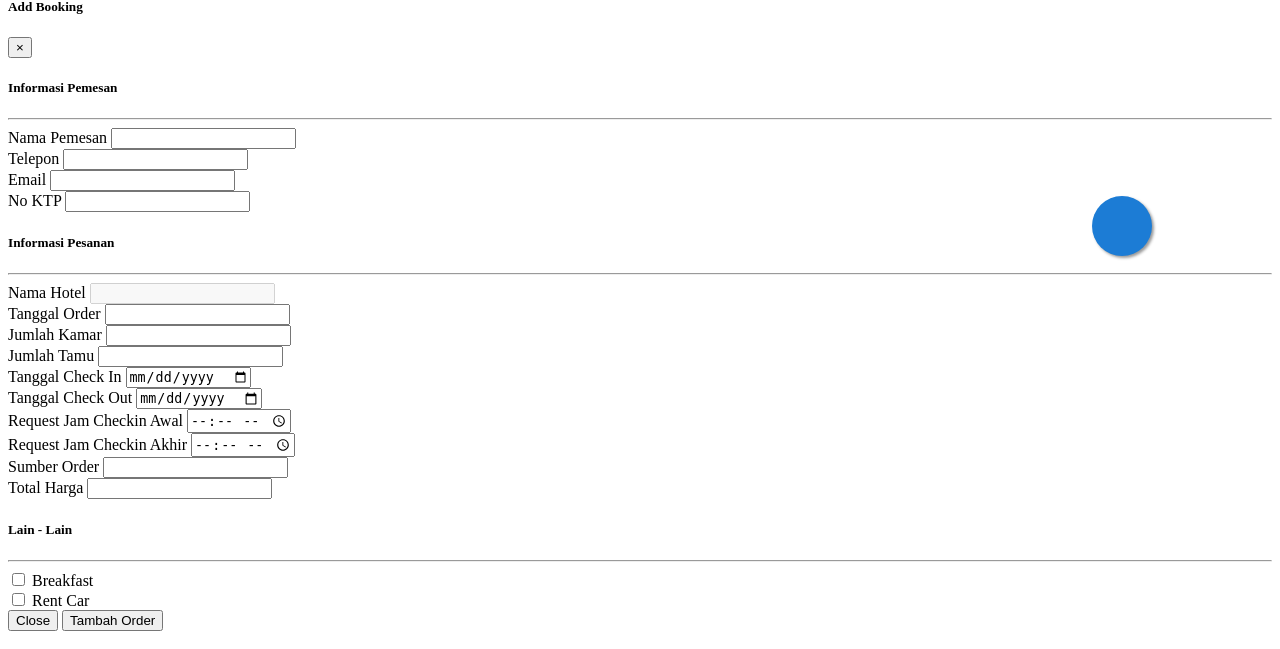
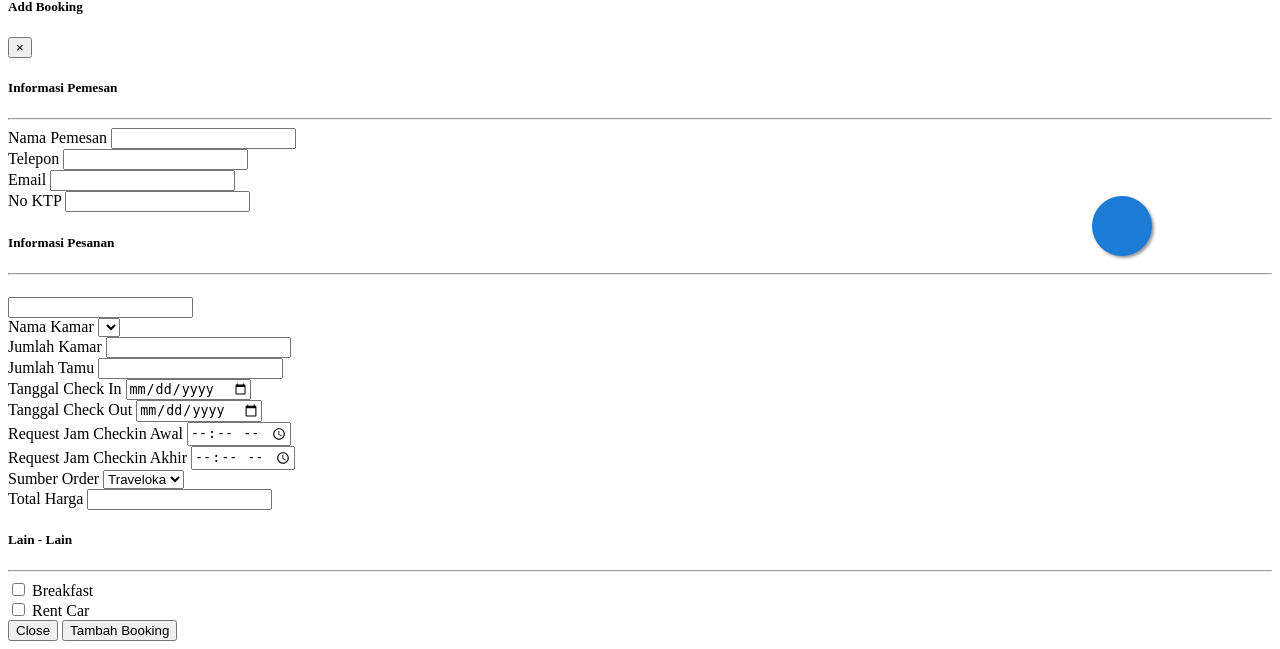
Before and after one commit to jialingkun/acehotel, a PHP site: the page made by application/views/admin/booking.php in a window 1280 px wide. Shown: the part 464-1113 px from the top of the page. Run offline with PHP 8.4, Linux system fonts and the light colour scheme; the template is opened without the code that fills it, so the values that code supplies are empty.

Commit message:
booking
done

```diff
--- a/application/views/admin/booking.php
+++ b/application/views/admin/booking.php
@@ -149,7 +149,7 @@
 			aria-hidden="true">
 			<div class="modal-dialog" role="document">
 				<div class="modal-content">
-					<form id="insert_owner" onsubmit="insertmember(event)">
+					<form id="insert_booking" onsubmit="insertOrder(event)">
 						<div class="modal-header">
 							<h5 class="modal-title" id="inputTransaksiLabel">Add Booking</h5>
 							<button type="button" class="close" data-dismiss="modal" aria-label="Close">
@@ -162,84 +162,87 @@
 								<h5 class="text-center">Informasi Pemesan</h5>
 								<hr>
 								<div class="form-group">
-									<label for="usr">Nama Pemesan</label>
-									<input type="text" class="form-control">
+									<label>Nama Pemesan</label>
+									<input type="text" name="nama_pemesan" class="form-control"
+										pattern="^[A-Za-z ,.'-]+$" required>
 								</div>
 								<div class="form-group">
-									<label for="tlp">Telepon</label>
-									<input type="tel" class="form-control">
+									<label>Telepon</label>
+									<input type="tel" name="telepon_pemesan" class="form-control" required>
 								</div>
 								<div class="form-group">
-									<label for="tlp">Email</label>
-									<input type="text" class="form-control">
+									<label>Email</label>
+									<input type="email" name="email_pemesan" class="form-control" required>
 								</div>
 								<div class="form-group">
-									<label for="tlp">No KTP</label>
-									<input type="text" class="form-control">
+									<label>No KTP</label>
+									<input type="text" name="no_ktp_pemesan" class="form-control" pattern="^[0-9]+$">
 								</div>
 								<h5 class="text-center">Informasi Pesanan</h5>
 								<hr>
 								<div class="form-group">
-									<label for="usr">Nama Hotel</label>
-									<input type="text" class="form-control" disabled>
+									<h5 class="text-center" id="namaHotel"></h5>
+									<input type="text" id="id_hotel" name="id_hotel">
 								</div>
 								<div class="form-group">
-									<label for="usr">Tanggal Order</label>
-									<input type="text" class="form-control">
+									<label>Nama Kamar</label>
+									<select class="form-control" id="id_kamar" name="id_kamar" required>
+									</select>
 								</div>
 								<div class="form-group">
-									<label for="tlp">Jumlah Kamar</label>
-									<input type="text" class="form-control">
+									<label>Jumlah Kamar</label>
+									<input type="number" name="jumlah_room" class="form-control" required>
 								</div>
 								<div class="form-group">
-									<label for="tlp">Jumlah Tamu</label>
-									<input type="text" class="form-control">
+									<label>Jumlah Tamu</label>
+									<input type="number" name="jumlah_guest" class="form-control" required>
 								</div>
 								<div class="form-group">
-									<label for="tlp">Tanggal Check In</label>
-									<input type="date" class="form-control">
+									<label>Tanggal Check In</label>
+									<input type="date" name="tanggal_check_in" class="form-control" required>
 								</div>
 								<div class="form-group">
-									<label for="tlp">Tanggal Check Out</label>
-									<input type="date" class="form-control">
+									<label>Tanggal Check Out</label>
+									<input type="date" name="tanggal_check_out" class="form-control" required>
 								</div>
 								<div class="form-group">
-									<label for="tlp">Request Jam Checkin Awal</label>
-									<input type="time" class="form-control">
+									<label>Request Jam Checkin Awal</label>
+									<input type="time" name="request_jam_check_in_awal" class="form-control" required>
 								</div>
 								<div class="form-group">
-									<label for="tlp">Request Jam Checkin Akhir</label>
-									<input type="time" class="form-control">
+									<label>Request Jam Checkin Akhir</label>
+									<input type="time" name="request_jam_check_in_akhir" class="form-control">
 								</div>
 								<div class="form-group">
-									<label for="tlp">Sumber Order</label>
-									<input type="text" class="form-control">
+									<label>Sumber Order</label>
+									<select class="form-control" name="sumber_order" required>
+										<option value="traveloka">Traveloka</option>
+										<option value="oyo">OYO</option>
+										<option value="bookingcom">Booking</option>
+										<option value="tiketcom">Tiket</option>
+										<option value="manual">Manual</option>
+									</select>
 								</div>
 								<div class="form-group">
-									<label for="tlp">Total Harga</label>
-									<input type="text" class="form-control">
+									<label>Total Harga</label>
+									<input type="number" name="total_harga" class="form-control" required>
 								</div>
 								<h5 class="text-center">Lain - Lain</h5>
 								<hr>
 								<div class="custom-control custom-checkbox custom-control-inline">
-									<input type="checkbox" class="custom-control-input" id="customCheck"
-										name="example1">
-									<label class="custom-control-label" for="customCheck">Breakfast</label>
+									<input type="checkbox" class="custom-control-input" id="request_breakfast" name="request_breakfast" value="1">
+									<label class="custom-control-label" for="request_breakfast">Breakfast</label>
 								</div>
 								<div class="custom-control custom-checkbox custom-control-inline">
-									<input type="checkbox" class="custom-control-input" id="customCheck"
-										name="example1">
-									<label class="custom-control-label" for="customCheck">Rent Car</label>
-								</div>
-								<div class="form-group">
-
+									<input type="checkbox" class="custom-control-input" id="rent_car" name="request_car" value="1">
+									<label class="custom-control-label" for="rent_car">Rent Car</label>
 								</div>
 							</div>
 						</div>
 						<div class="modal-footer">
 							<button type="button" class="btn btn-light" data-dismiss="modal">Close</button>
-							<button type="submit" id="eButton" class="btn btn-primary">
-								<span id="submit">Tambah Order</span></button>
+							<button type="submit" id="submitButton" class="btn btn-primary btn-md float-right"><span
+									id="submit">Tambah Booking</span></button>
 						</div>
 					</form>
 				</div>
@@ -252,9 +255,6 @@
 <script src="<?=base_url("dist/js/popper.min.js");?>"></script>
 <script src="<?=base_url("dist/js/bootstrap.min.js");?>"></script>
 <script src="<?=base_url("dist/js/function.js");?>"></script>
-
-
-
 
 <script id="list_booking" type="text/HTML">
 	<a href="#" class="list-group-item list-group-item-action flex-column align-items-start mgn-list">
@@ -297,18 +297,38 @@
 		$("#booking_footer").addClass('is-active');
 		$("#header_title").text('Bookings');
 		$('#nama_hotel').text(namaHotel);
+		$('#namaHotel').text(namaHotel);
+		$('#id_hotel').val(idHotel);
 
+		const formatUang = new Intl.NumberFormat('id-ID', {
+			style: 'currency',
+			currency: 'IDR',
+			minimumFractionDigits: 2
+		});
+
+		$('#total_harga').val(idHotel);
 	});
 
-	$.when(getUpcoming(idHotel), getInhouse(idHotel), getComplete(idHotel)).done(function (upcoming, inhouse, complete) {
-		$('.lds-ring').hide();
-		$('.container').show();
+	$.when(getUpcoming(idHotel), getInhouse(idHotel), getComplete(idHotel), getKamar(idHotel)).done(function (upcoming,
+		inhouse, complete, listKamar) {
 		var dataUpcoming = upcoming[0];
 		var dataInhouse = inhouse[0];
 		var dataComplete = complete[0];
+		var dataKamar = listKamar[0];
 		var jmlRoom = 0;
+		console.log(dataKamar[0]);
+		$('.lds-ring').hide();
+		$('.container').show();
+		$('#jmlBooking').text(dataUpcoming.length);
 
-		$('#jmlBooking').text(dataUpcoming.length);
+		for (var i = 0; i < dataKamar.length; i++) {
+			$('#id_kamar').append(
+				$('<option>', {
+					value: dataKamar[i].id_kamar,
+					text: dataKamar[i].nama_kamar
+				})
+			)
+		}
 
 		for (var i = 0; i < dataUpcoming.length; i++) {
 			var ckInDate = new Date(dataUpcoming[i].tanggal_check_in);
@@ -382,6 +402,13 @@
 		$('#jmlRoom').text(jmlRoom);
 	});
 
+	function getKamar(idHotel) {
+		return $.ajax(
+			"<?php echo base_url() ?>index.php/get_kamar_by_hotel/" + idHotel, {
+				dataType: 'json'
+			}
+		);
+	}
 
 	function getUpcoming(idHotel) {
 		return $.ajax(
@@ -411,4 +438,36 @@
 		setCookie('booking_section', active);
 	}
 
+	function insertOrder(e) {
+		if (confirm("Apakah anda yakin ?")) {
+			e.preventDefault();
+			urls = "insert_order";
+			var dataString = $("#insert_booking").serialize();
+			console.log(dataString);
+			alert(dataString);
+			$("#submit").html("tunggu..");
+			$("#submitButton").prop("disabled", true);
+
+			$.ajax({
+				url: "<?php echo base_url() ?>index.php/" + urls,
+				type: 'POST',
+				data: dataString,
+				success: function (response) {
+					if (response.startsWith("success", 0)) {
+						alert("Data telah masuk");
+						location.reload();
+					} else {
+						alert(response);
+						$("#submit").html("Submit");
+						$("#submitButton").prop("disabled", false);
+					}
+				},
+				error: function () {
+					alert(response);
+					$("#submitButton").prop("disabled", false);
+				}
+			});
+		} else {}
+	}
+
 </script>
--- a/application/views/admin/management_hotel.php
+++ b/application/views/admin/management_hotel.php
@@ -130,7 +130,6 @@
 										pattern="^[A-Za-z0-9-_]+$" required>
 									</select>
 								</div>
-
 								<div class="form-group">
 									<label for="nama">Nama Hotel</label>
 									<input type="text" name="nama" class="form-control" pattern="^[A-Za-z ,.'-]+$"
```
